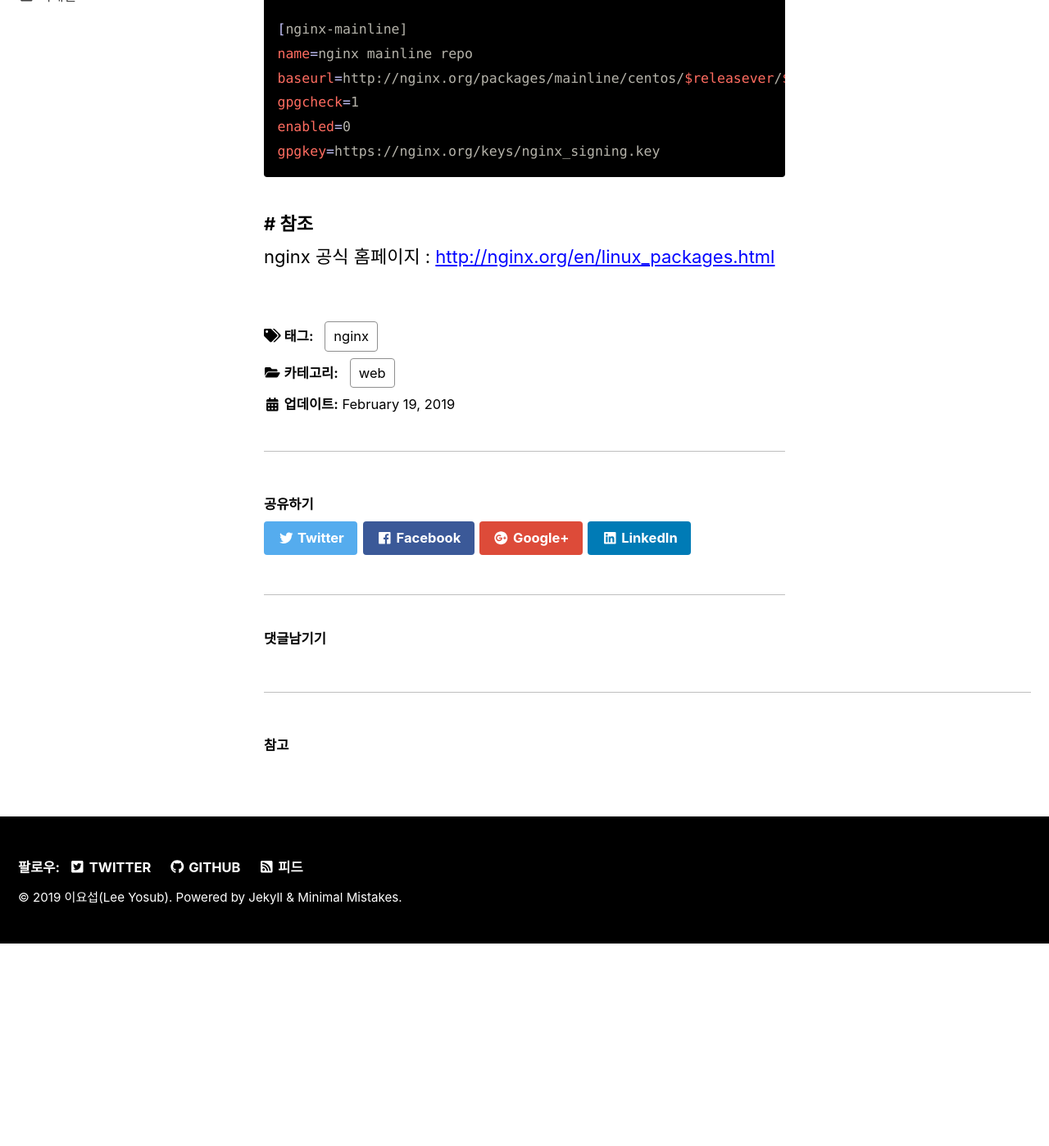
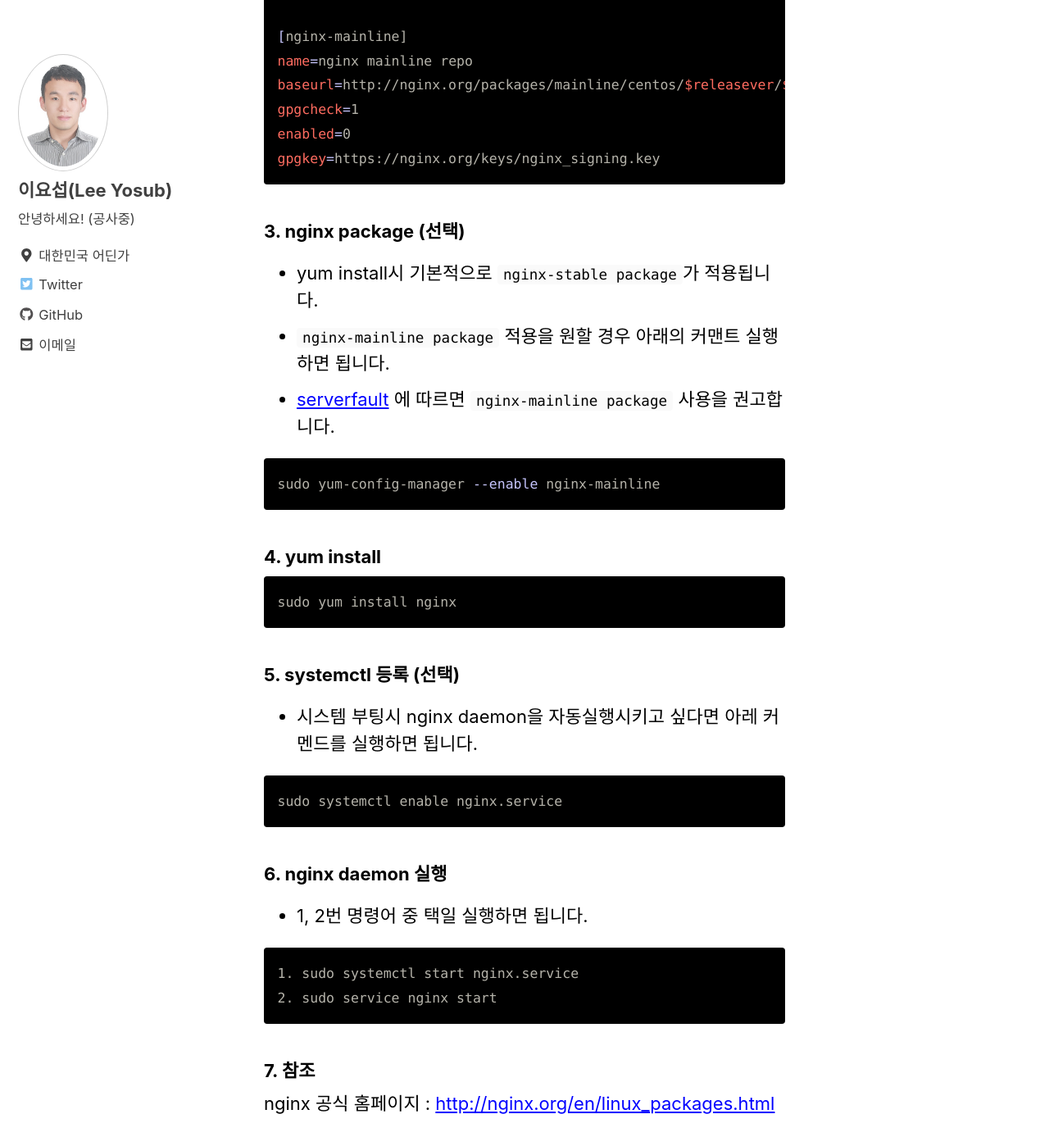
Before and after one commit to YosubLee/ysdev, a Jekyll site: the page built from _posts/2019-02-19-nginx-install.md, in a window 1280 px wide and 1400 px high, scrolled down 938 px. Shown: the whole window at 82% size. Built offline with Jekyll 4.4.1, drawn with Linux system fonts in a browser that asks for light colours; cached includes are drawn as plain includes; comment, search, counter and statistics services are not loaded; before the commit the page ends 2089 px from its top, so only the background shows below that; some of the changed text lies outside the part shown.

Commit message:
nginx 사용

`````diff
--- a/_posts/2019-02-19-nginx-install.md
+++ b/_posts/2019-02-19-nginx-install.md
@@ -3,20 +3,19 @@ title : nginx 설치
 categories : [web]
 tags : [nginx]
 ---
-## NGINX 설치
-### # 작업
-#### 1. yum util 설치
+# NGINX 설치  (Package Manager 사용)
+## # 작업 (Cent OS 및 yum 사용)
+### 1. yum util 설치
 ````bash
 sudo yum install yum-utils
 ````
-#### 2. 파일 생성 및 기록
-
-##### 2.1. 경로
+### 2. 파일 생성 및 기록
+#### 2.1. 경로
 ````bash
 /etc/yum.repos.d/nginx.repo
 ````
 
-##### 2.2. 내용
+#### 2.2. 내용
 ````bash
 [nginx-stable]
 name=nginx stable repo
@@ -32,5 +31,32 @@ gpgcheck=1
 enabled=0
 gpgkey=https://nginx.org/keys/nginx_signing.key
 ````
-### # 참조
+### 3. nginx package (선택)
+* yum install시 기본적으로 `nginx-stable package`가 적용됩니다.
+* `nginx-mainline package` 적용을 원할 경우 아래의 커맨트 실행하면 됩니다.
+* [serverfault](https://serverfault.com/questions/715049/what-s-the-difference-between-the-mainline-and-stable-branches-of-nginx/715126#715126) 에 따르면 `nginx-mainline package` 사용을 권고합니다.
+
+````bash
+sudo yum-config-manager --enable nginx-mainline
+````
+
+### 4. yum install
+````bash
+sudo yum install nginx
+````
+### 5. systemctl 등록 (선택)
+* 시스템 부팅시 nginx daemon을 자동실행시키고 싶다면 아레 커멘드를 실행하면 됩니다.
+
+````bash
+sudo systemctl enable nginx.service
+````
+### 6. nginx  daemon 실행
+* 1, 2번 명령어 중 택일 실행하면 됩니다.
+
+````bash
+1. sudo systemctl start nginx.service
+2. sudo service nginx start
+````
+
+### 7. 참조
 nginx 공식 홈페이지 : <http://nginx.org/en/linux_packages.html>
`````
